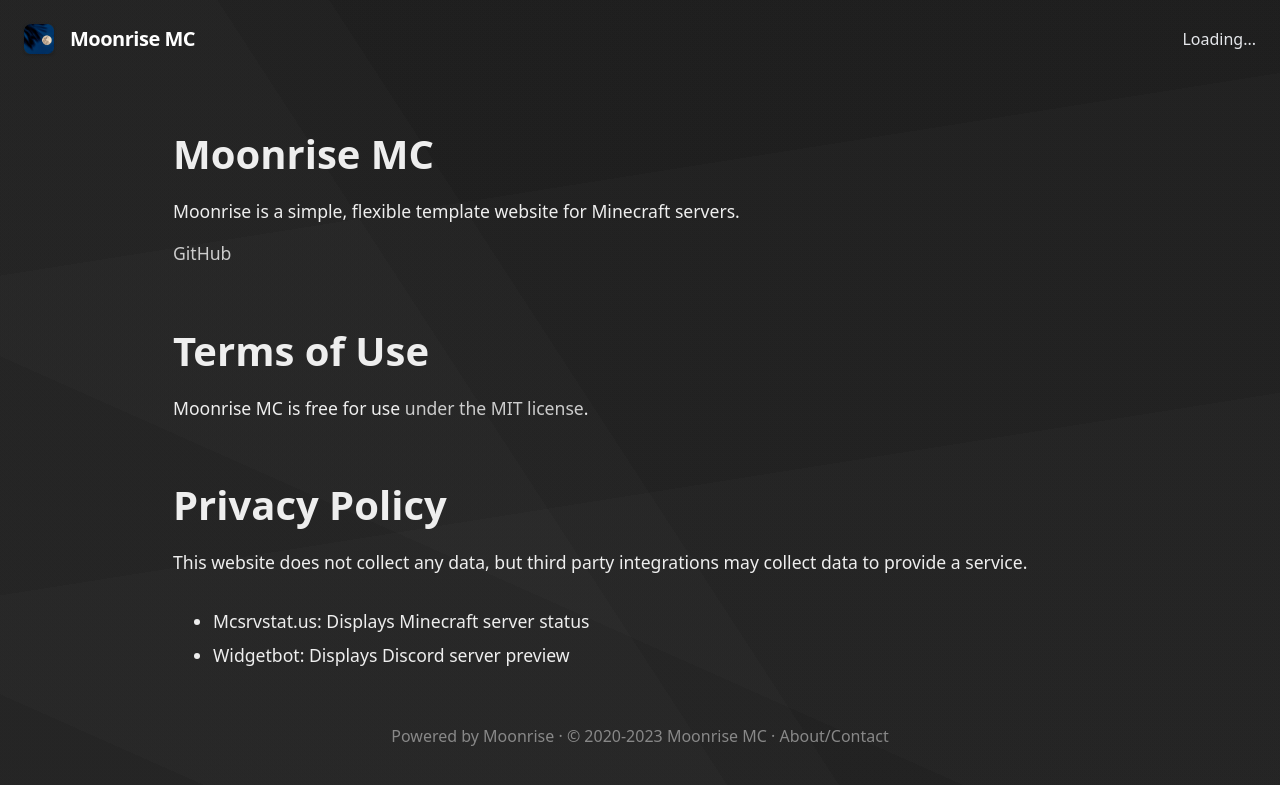
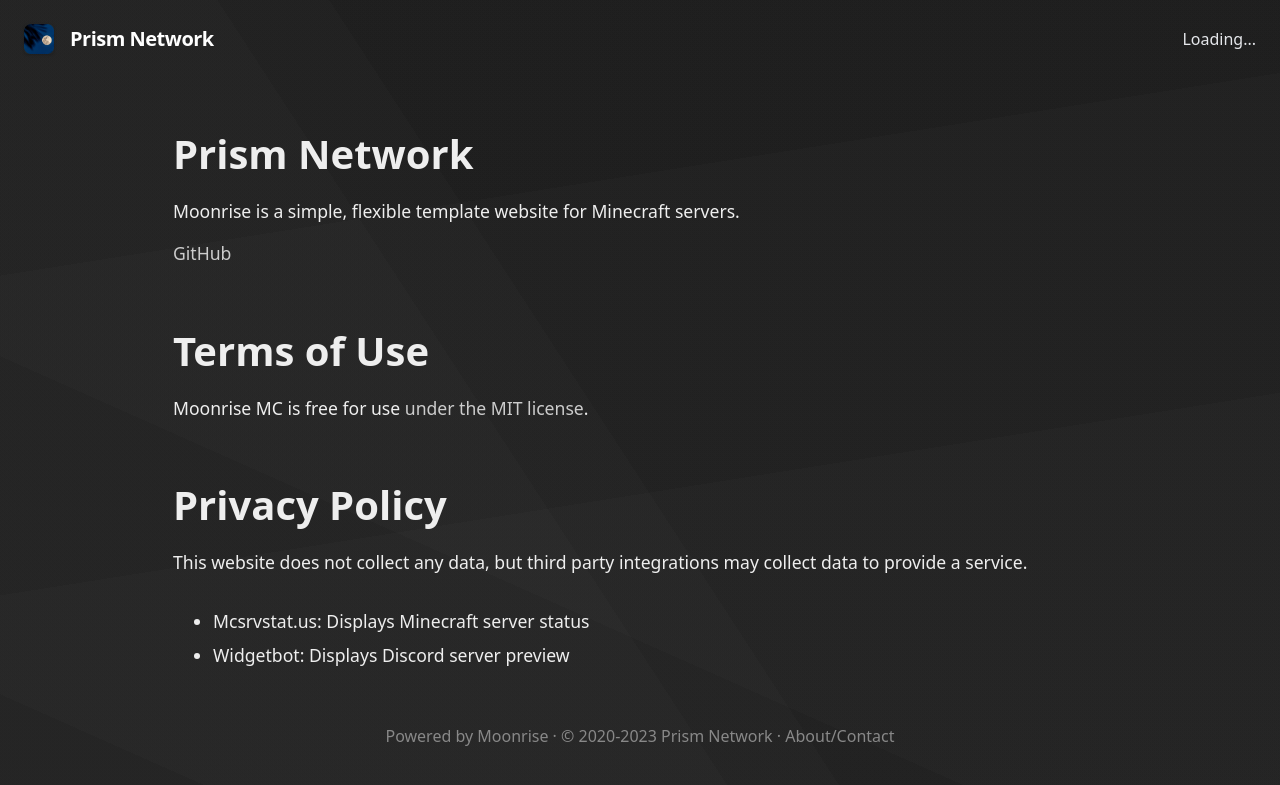
Before and after one commit to Noz155/CHeckweb1, a Jekyll site: the page built from docs/about.md, in a window 1280 px wide. Shown: the top 785 px of the page. Built offline with Jekyll 4.4.1, drawn with Linux system fonts in a browser that asks for light colours; our own code applies the rules of GitHub Pages for plain Markdown files.

Commit message:
Update _config.yml

```diff
--- a/docs/_config.yml
+++ b/docs/_config.yml
@@ -1,8 +1,8 @@
 # Set this website's info
 # Change "coffeebank" to your GitHub username
 # Change "moonrise" to your repository name
-url: "https://coffeebank.github.io"
-baseurl: "/moonrise"
+url: "https://prismnetwork.github.io"
+baseurl: "/prism"
 siteIcon: /media/android-chrome-192x192.png
 siteYear: 2020
 siteFooterlink: /about
@@ -11,16 +11,16 @@ showinSearchEngines: true
 
 
 # Set basic server info
-serverName: Moonrise MC
+serverName: Prism Network
 serverDescription: A Minecraft server where we have lots of fun!
-serverIP: 31.41.59.26:5358
+serverIP: prism.gg
 useBedrockForOnlineStatus: false
 
 
 # Discord information
-discordInvite: https://discord.gg/minecraft
-discordServerID: 299881420891881473
-discordChannelID: 450428756855750666
+discordInvite: https://discord.gg/4fufYkA3HV
+discordServerID: 1144642602239533156
+discordChannelID: 1152904135339941928
 
 
 # # Navbar Links at the top of the page (uncomment "siteNav" to use)
```
